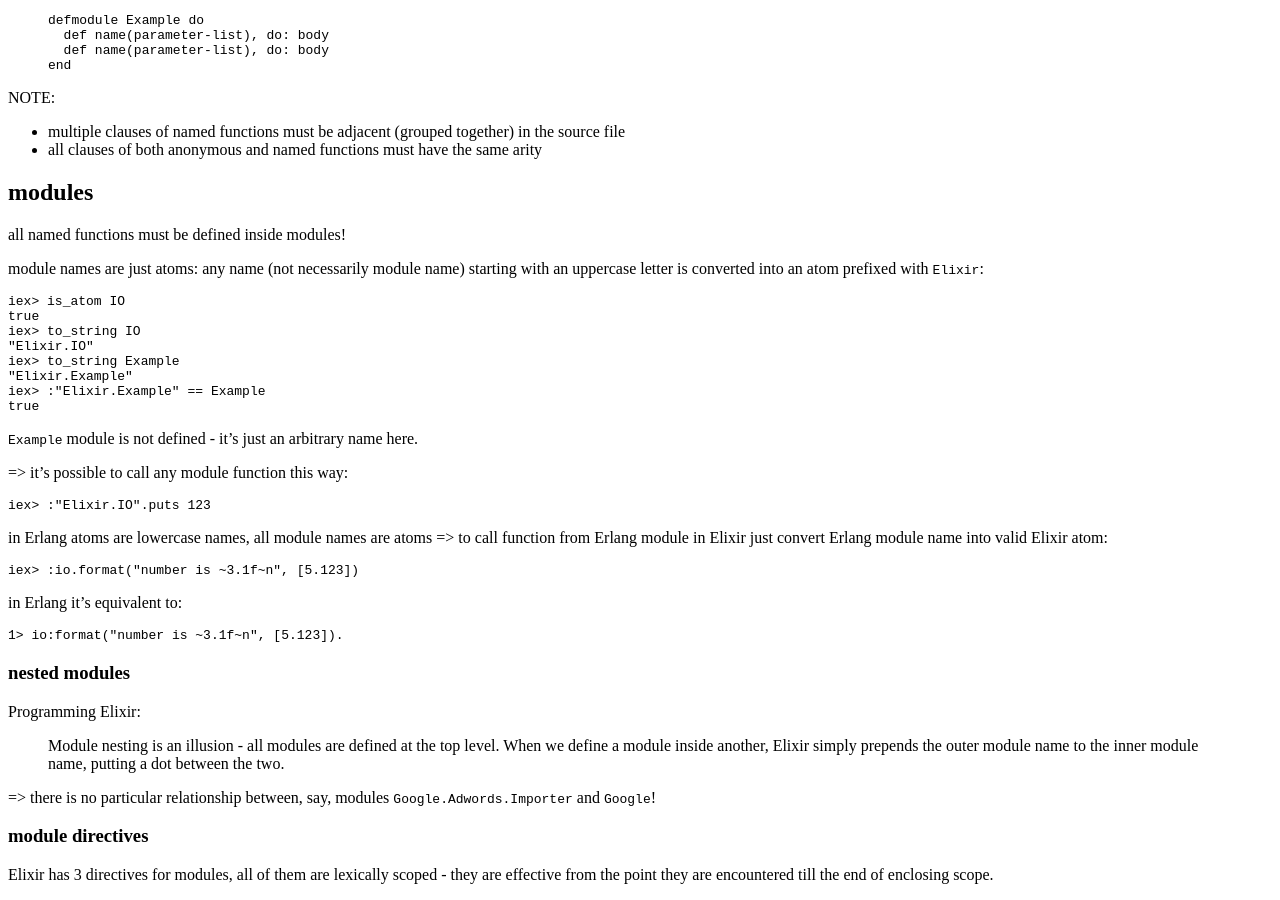
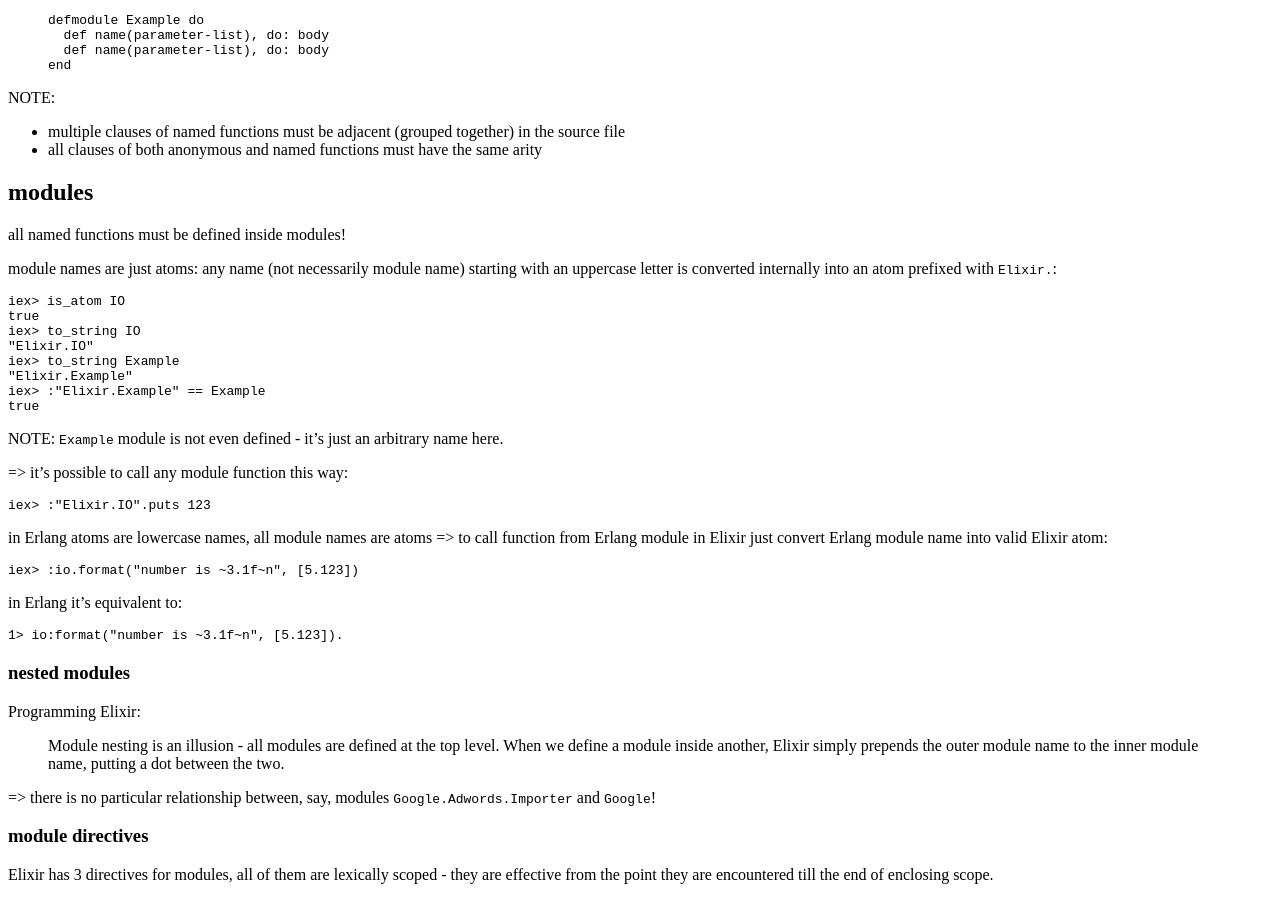
Before and after one commit to tap349/tap349.github.io, a Jekyll site: the page built from _posts/2016-12-31-elixir-notes.md, in a window 1280 px wide and 900 px high, scrolled down 3838 px. Built offline with Jekyll 4.4.1, drawn with Linux system fonts in a browser that asks for light colours.

Commit message:
update 2017-01-03_03:11:26

````diff
--- a/_posts/2016-12-31-elixir-notes.md
+++ b/_posts/2016-12-31-elixir-notes.md
@@ -262,8 +262,8 @@ NOTE:
 
 all named functions must be defined inside modules!
 
-module names are just atoms: any name (not necessarily module name) starting
-with an uppercase letter is converted into an atom prefixed with `Elixir`:
+module names are just atoms: any name (not necessarily module name) starting with
+an uppercase letter is converted internally into an atom prefixed with `Elixir.`:
 
 ```elixir
 iex> is_atom IO
@@ -276,7 +276,7 @@ iex> :"Elixir.Example" == Example
 true
 ```
 
-`Example` module is not defined - it's just an arbitrary name here.
+NOTE: `Example` module is not even defined - it's just an arbitrary name here.
 
 => it's possible to call any module function this way:
 
````
